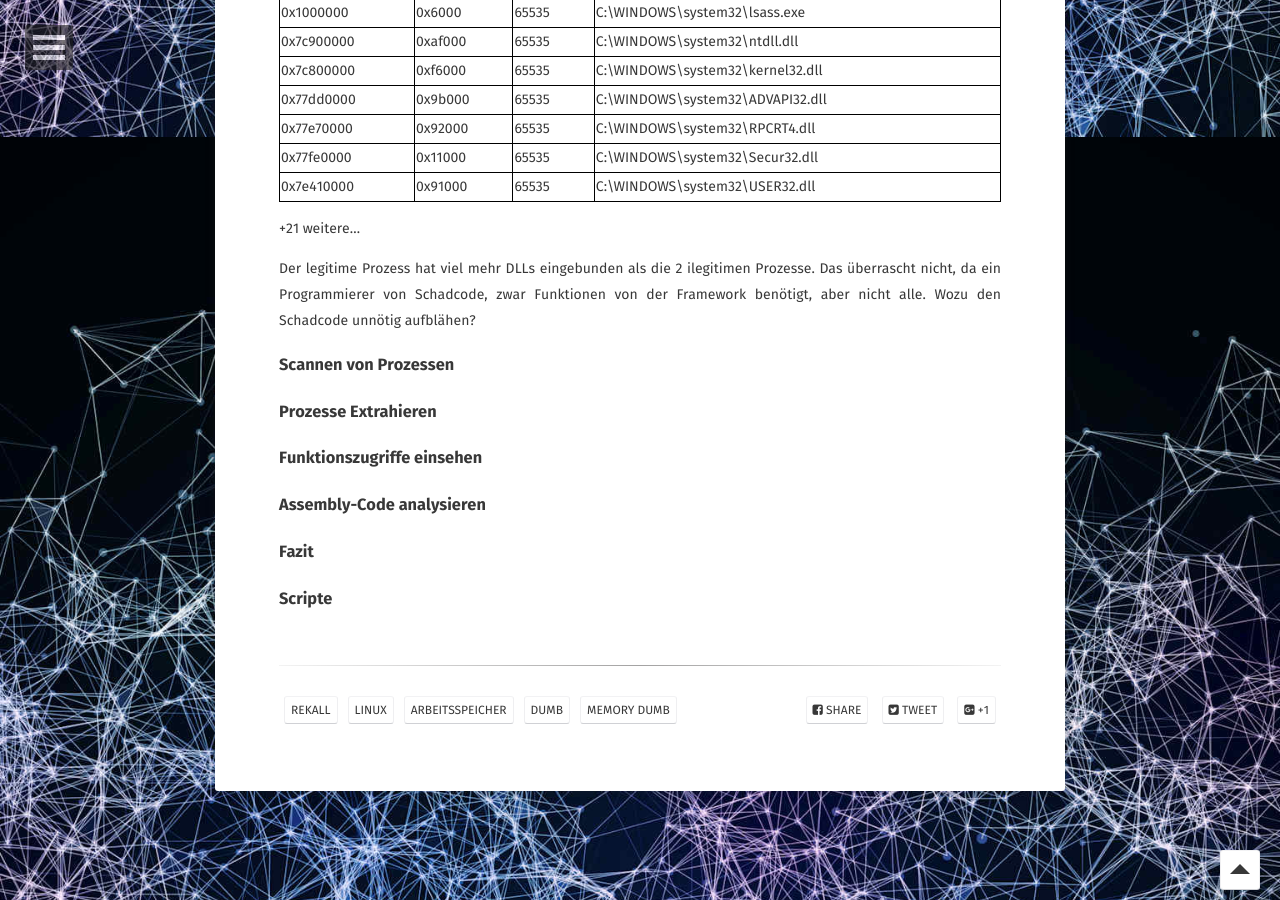
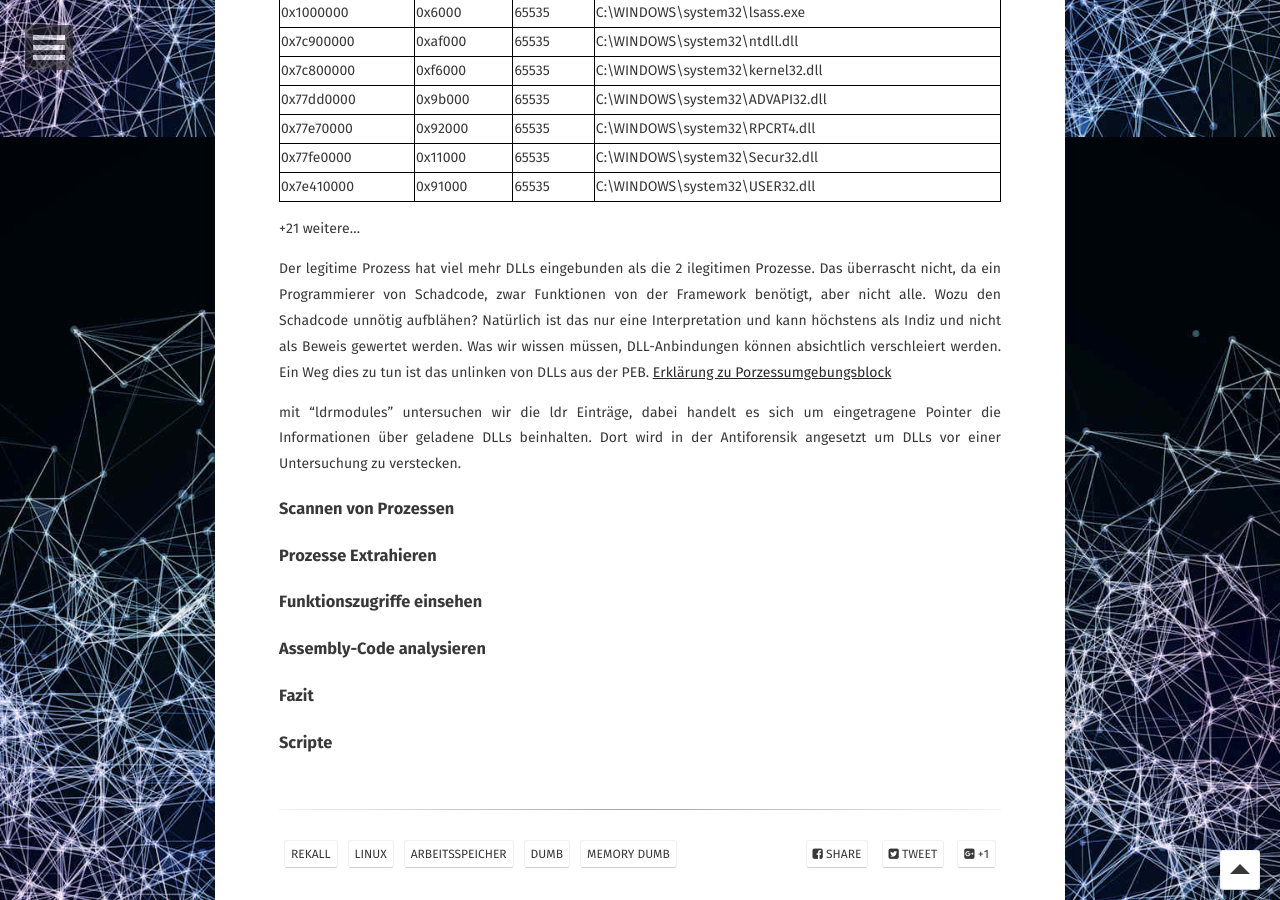
Before and after one commit to lauliger/IT-Sicherheit, a Jekyll site: the page built from _posts/2019-01-08-Arbeitsspeicheruntersuchung.md, in a window 1280 px wide and 900 px high, scrolled down 5263 px. Built offline with Jekyll 4.4.1, drawn with Linux system fonts in a browser that asks for light colours; some web fonts are replaced.

Commit message:
Update 2019-01-08-Arbeitsspeicheruntersuchung.md

```diff
--- a/_posts/2019-01-08-Arbeitsspeicheruntersuchung.md
+++ b/_posts/2019-01-08-Arbeitsspeicheruntersuchung.md
@@ -199,6 +199,11 @@ Service Pack 3
 Der legitime Prozess hat viel mehr DLLs eingebunden als die 2 ilegitimen Prozesse.
 Das überrascht nicht, da ein Programmierer von Schadcode, zwar Funktionen von der Framework benötigt, aber nicht alle.
 Wozu den Schadcode unnötig aufblähen?
+Natürlich ist das nur eine Interpretation und kann höchstens als Indiz und nicht als Beweis gewertet werden.
+Was wir wissen müssen, DLL-Anbindungen können absichtlich verschleiert werden.
+Ein Weg dies zu tun ist das unlinken von DLLs aus der PEB. {% include PEB.html %}
+
+mit "ldrmodules" untersuchen wir die ldr Einträge, dabei handelt es sich um eingetragene Pointer die Informationen über geladene DLLs beinhalten. Dort wird in der Antiforensik angesetzt um DLLs vor einer Untersuchung zu verstecken.
 
 ### Scannen von Prozessen
 
```
